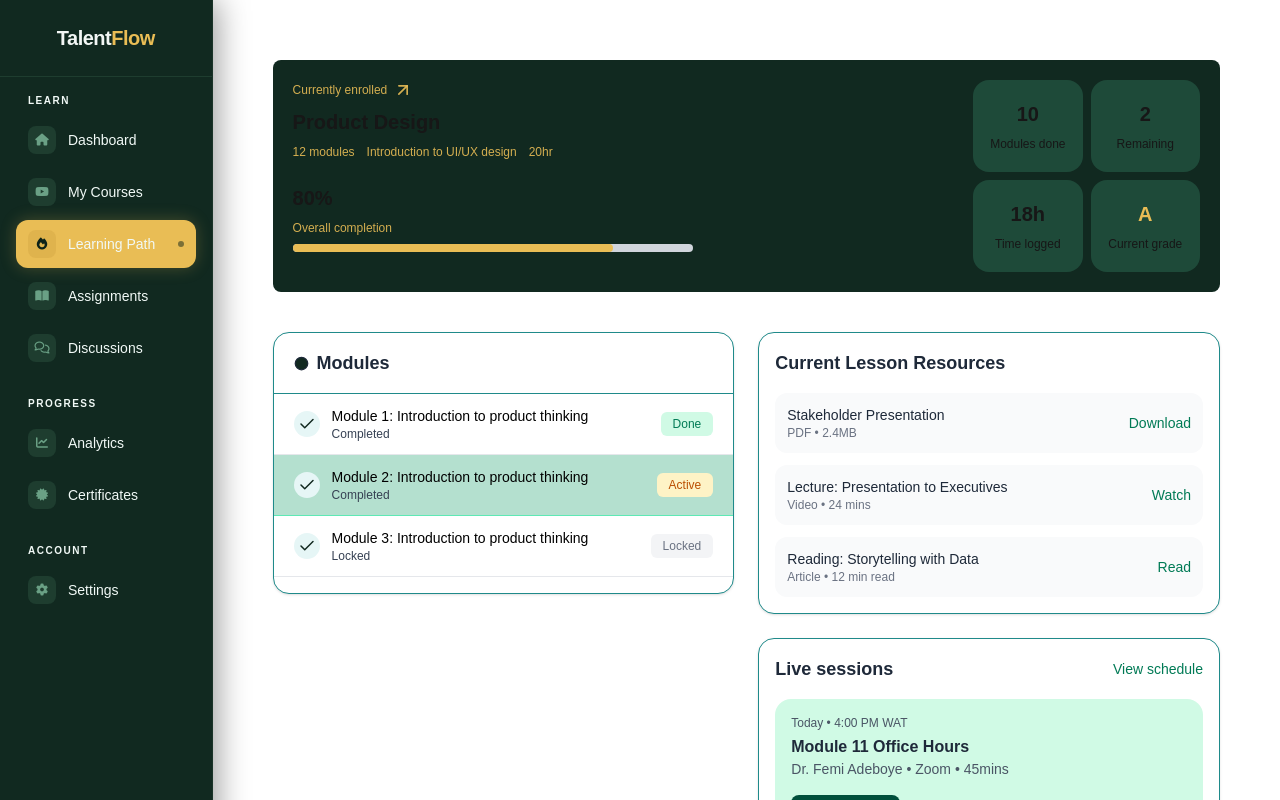
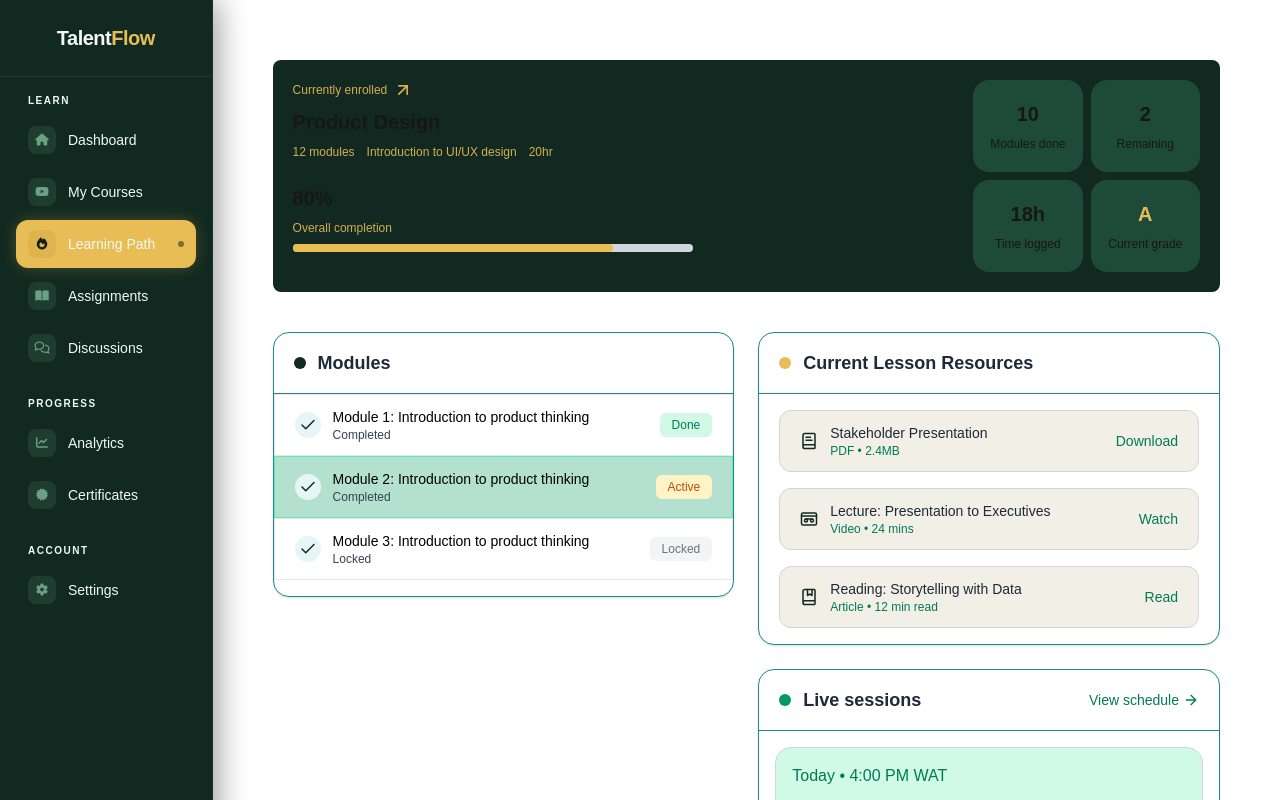
Before and after one commit to team-tango790/talentflow-frontend, a Next.js app: page /learning-path in a window 1280 px wide. Shown: the top 800 px of the page. Built offline with nearby package versions, Linux system fonts and the light colour scheme.

Commit message:
finished basic layout

```diff
--- a/components/modules.tsx
+++ b/components/modules.tsx
@@ -1,4 +1,4 @@
-import { CheckIcon, Circle } from "lucide-react";
+import { ArrowRight, BookMarkedIcon, BookTextIcon, CheckIcon, Videotape } from "lucide-react";
 
 const modules = [
     "Module 1: Introduction to product thinking",
@@ -7,9 +7,24 @@ const modules = [
 ];
 
 const resources = [
-    { title: "Stakeholder Presentation", meta: "PDF • 2.4MB", action: "Download" },
-    { title: "Lecture: Presentation to Executives", meta: "Video • 24 mins", action: "Watch" },
-    { title: "Reading: Storytelling with Data", meta: "Article • 12 min read", action: "Read" },
+    {
+        icon: BookTextIcon,
+        title: "Stakeholder Presentation",
+        meta: "PDF • 2.4MB",
+        action: "Download",
+    },
+    {
+        icon: Videotape,
+        title: "Lecture: Presentation to Executives",
+        meta: "Video • 24 mins",
+        action: "Watch"
+    },
+    {
+        icon: BookMarkedIcon,
+        title: "Reading: Storytelling with Data",
+        meta: "Article • 12 min read",
+        action: "Read"
+    },
 ];
 
 const sessions = [
@@ -32,9 +47,9 @@ export default function Modules() {
         <div className="mt-10">
             <div className="mx-auto grid max-w-6xl gap-6 lg:grid-cols-2">
                 {/* Left panel */}
-                <div className="rounded-2xl border border-[#1F8A8A] bg-white py-4 shadow-sm h-fit">
+                <div className="rounded-2xl border border-[#1F8A8A] py-4 bg-white shadow-sm h-fit">
                     <h2 className="pb-4 border-b border-[#1F8A8A] px-5 text-lg font-semibold flex items-center gap-2 text-gray-800">
-                        <Circle size={15} className="fill-[#112920]" />
+                        <div className="p-1.5 me-1 rounded-full bg-[#112920]" />
                         Modules
                     </h2>
 
@@ -46,7 +61,7 @@ export default function Modules() {
                         return (
                             <div
                             key={item}
-                            className={`flex items-center justify-between border-b px-5 py-3 ${
+                            className={`flex items-center justify-between border px-5 py-3 ${
                                 active
                                 ? "border-emerald-300 bg-[#B4E0CF]"
                                 : "border-gray-200 bg-white"
@@ -84,22 +99,26 @@ export default function Modules() {
                 {/* Right panel */}
                 <div className="space-y-6">
                     {/* Resources */}
-                <div className="rounded-2xl border border-[#1F8A8A] bg-white p-4 shadow-sm">
-                    <h2 className="mb-4 text-lg font-semibold text-gray-800">
+                    <div className="rounded-2xl border border-[#1F8A8A] bg-white shadow-sm">
+                        <h2 className="py-4 border-b border-[#1F8A8A] px-5 text-lg font-semibold flex items-center gap-2 text-gray-800">
+                            <div className="p-1.5 me-1 rounded-full bg-[#E9BD55]" />
                             Current Lesson Resources
                         </h2>
 
-                    <div className="space-y-3">
+                        <div>
                         {resources.map((item) => (
                             <div
                             key={item.title}
-                        className="flex items-center justify-between rounded-xl bg-gray-50 p-3"
+                            className="flex items-center justify-between rounded-xl border border-gray-300 bg-[#f2efe7] py-3 px-5 my-4 mx-5"
                             >
+                                <div className="flex items-center gap-3">
+                                    <item.icon size={18} className="text-[#112920]" />
                                     <div>
                                         <p className="text-sm font-medium text-gray-800">{item.title}</p>
-                            <p className="text-xs text-gray-500">{item.meta}</p>
+                                        <p className="text-xs text-emerald-700">{item.meta}</p>
                                     </div>
-                        <button className="text-sm text-emerald-700 hover:underline">
+                                </div>
+                                <button className="text-sm text-emerald-700 hover:underline cursor-pointer">
                                     {item.action}
                                 </button>
                             </div>
@@ -108,30 +127,34 @@ export default function Modules() {
                     </div>
 
                     {/* Sessions */}
-                <div className="rounded-2xl border border-[#1F8A8A] bg-white p-4 shadow-sm">
-                    <div className="mb-4 flex items-center justify-between">
-                    <h2 className="text-lg font-semibold text-gray-800">Live sessions</h2>
-                    <button className="text-sm text-emerald-700 hover:underline">
-                        View schedule
+                    <div className="rounded-2xl border border-[#1F8A8A] bg-white shadow-sm">
+                        <div className="py-4 border-b border-[#1F8A8A] px-5 text-lg font-semibold flex items-center justify-between gap-2 text-gray-800">
+                            <div className="flex items-center gap-3">
+                                <div className="p-1.5 rounded-full bg-emerald-600" />
+                                <h2>Live sessions</h2>
+                            </div>
+                            <button className="text-sm flex items-center gap-1 font-light text-emerald-700 hover:underline cursor-pointer">
+                                View schedule <ArrowRight size={16} />
                             </button>
                         </div>
 
+                        <div className="p-4">
                             <div className="space-y-3">
                             {sessions.map((item) => (
                                 <div
                                 key={item.title}
                                 className={`rounded-2xl p-4 ${
-                            item.active ? "bg-emerald-100" : "bg-amber-50"
+                                    item.active ? "bg-emerald-100 border border-gray-300 space-y-1.5" : "bg-amber-50 border border-gray-300 space-y-1.5   "
                                 }`}
                                 >
-                        <p className="text-xs text-gray-600">{item.time}</p>
-                        <h3 className="mt-1 text-base font-semibold text-gray-800">
+                                    <p className="text-md text-emerald-700">{item.time}</p>
+                                    <h3 className="mt-1 text-lg font-semibold text-gray-800">
                                         {item.title}
                                     </h3>
-                        <p className="text-sm text-gray-600">{item.meta}</p>
+                                    <p className="text-sm text-emerald-600">{item.meta}</p>
 
                                     {item.active && (
-                            <button className="mt-4 rounded-lg bg-emerald-900 px-4 py-2 text-sm text-white">
+                                        <button className="mt-4 rounded-lg bg-emerald-900 px-4 py-2 text-sm text-white hover:scale-105 cursor-pointer transition-all duration-300">
                                         Join session
                                         </button>
                                     )}
@@ -139,6 +162,8 @@ export default function Modules() {
                             ))}
                             </div>
                         </div>
+
+                    </div>
                 </div>
             </div>
         </div>
--- a/package.json
+++ b/package.json
@@ -9,6 +9,7 @@
     "lint": "eslint"
   },
   "dependencies": {
+    "@fortawesome/react-fontawesome": "^3.3.0",
     "lucide-react": "^1.7.0",
     "next": "16.2.1",
     "react": "19.2.4",
```
Also changed, not shown: 1 other file (tests, documents, lock files or other folders). Lines whose indentation alone changed are shown as unchanged.
